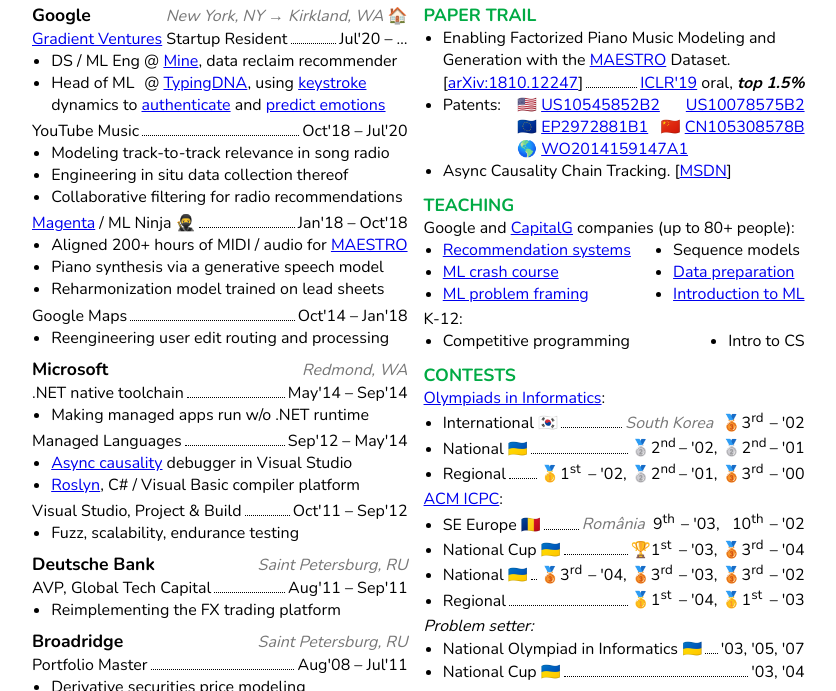
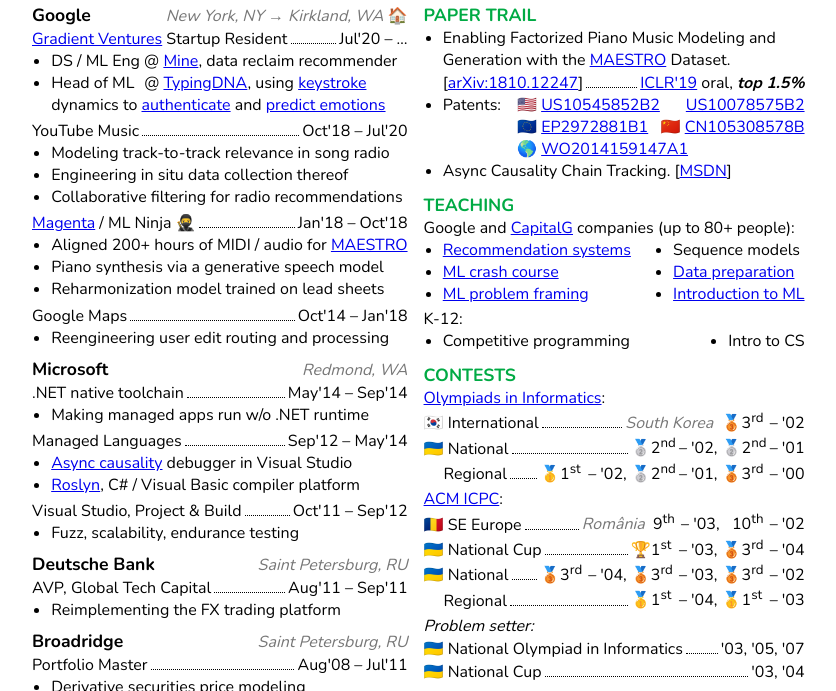
Before and after one commit to 3-1415926/3-1415926.github.io, a plain HTML site: page me.html in a window 1280 px wide. Shown: the part 72-763 px from the top of the page, without its empty margins (224-1060 px from the left). Drawn offline with nearby package versions, Linux system fonts and the light colour scheme.

Commit message:
Aligned contest flags

```diff
--- a/me.html
+++ b/me.html
@@ -9,6 +9,7 @@
       li:not(.multiline) { white-space: nowrap; }
       sup { display: inline-block; width: 1.8ch; }
       ul { margin: 0 0 .2rem; padding-left: 2ch; }
+      ul.no-bullets { list-style-type: none; padding: 0; }
       .columns { display: flex; }
       .columns>:not(.nogrow) { flex: 1 0 0; }
       .columns>:not(:last-child) { margin-right: 1rem; }
@@ -35,12 +36,14 @@
         flex: 1 0 0;
         margin: 1rem .2rem 0;
       }
+      .missing-flag { margin-left: 1.25rem; }
       .nogrow { flex: 0 0 auto; }
       .place { color: #777; font-style: italic; }
       .rows { display: flex; flex-direction: column; justify-content: space-between; }
       .subtitle { color: #0a4; font-size: 110%; margin: .1rem auto;}
       .title-contact { color: #777; font-size: 120%; }
       .title-name { font-size: 160%; font-weight: bold; }
+      /* Safari hack to accommodate headers and footers when printing */
       @supports not (touch-action: pan-up) {
         @media print {
           body { font-size: .9rem; }
@@ -292,10 +295,10 @@
         <div>
           <div class="header">Contests</div>
           <a href="https://ioinformatics.org/">Olympiads in Informatics</a>:
-          <ul>
+          <ul class="no-bullets">
             <li>
               <div class="justify">
-                <span>International <span class="emoji">&#x1f1f0;&#x1f1f7;</span></span><hr/>
+                <span><span class="emoji">&#x1f1f0;&#x1f1f7;</span> International</span><hr/>
                 <span>
                   <span class="place">South Korea&nbsp;</span>
                   &#x1f949;3<sup>rd</sup><span class="dates"> &ndash; '02</span>
@@ -303,7 +306,7 @@
               </div>
             <li>
               <div class="justify">
-                <span>National <span class="emoji">&#x1f1fa;&#x1f1e6;</span></span><hr/>
+                <span><span class="emoji">&#x1f1fa;&#x1f1e6;</span> National</span><hr/>
                 <span>
                   &#x1f948;2<sup>nd</sup><span class="dates"> &ndash; '02,</span>
                   &#x1f948;2<sup>nd</sup><span class="dates"> &ndash; '01</span>
@@ -312,7 +315,7 @@
             </li>
             <li>
               <div class="justify">
-                Regional<hr/>
+                <span class="missing-flag">Regional</span><hr/>
                 <span>
                   &#x1f947;1<sup>st</sup><span class="dates"> &ndash; '02,</span>
                   &#x1f948;2<sup>nd</sup><span class="dates"> &ndash; '01,</span>
@@ -322,10 +325,10 @@
             </li>
           </ul>
           <a href="https://icpc.global/">ACM ICPC</a>:
-          <ul>
+          <ul class="no-bullets">
             <li>
               <div class="justify">
-                <span>SE Europe <span class="emoji">&#x1f1f7;&#x1f1f4;</span></span><hr/>
+                <span><span class="emoji">&#x1f1f7;&#x1f1f4;</span> SE Europe</span><hr/>
                 <span>
                   <span class="place">România&nbsp;</span>
                   9<sup>th</sup><span class="dates"> &ndash; '03,</span>
@@ -335,7 +338,7 @@
             </li>
             <li>
               <div class="justify">
-                <span>National Cup <span class="emoji">&#x1f1fa;&#x1f1e6;</span></span><hr/>
+                <span><span class="emoji">&#x1f1fa;&#x1f1e6;</span> National Cup</span><hr/>
                 <span>
                   &#x1f3c6;1<sup>st</sup><span class="dates"> &ndash; '03,</span>
                   &#x1f949;3<sup>rd</sup><span class="dates"> &ndash; '04</span>
@@ -344,7 +347,7 @@
             </li>
             <li>
               <div class="justify">
-                <span>National <span class="emoji">&#x1f1fa;&#x1f1e6;</span></span><hr/>
+                <span><span class="emoji">&#x1f1fa;&#x1f1e6;</span> National</span><hr/>
                 <span>
                   &#x1f949;3<sup>rd</sup><span class="dates"> &ndash; '04,</span>
                   &#x1f949;3<sup>rd</sup><span class="dates"> &ndash; '03,</span>
@@ -354,7 +357,7 @@
             </li>
             <li>
               <div class="justify">
-                Regional<hr/>
+                <span class="missing-flag">Regional</span><hr/>
                 <span>
                   &#x1f947;1<sup>st</sup><span class="dates"> &ndash; '04,</span>
                   &#x1f947;1<sup>st</sup><span class="dates"> &ndash; '03</span>
@@ -363,16 +366,16 @@
             </li>
           </ul>
           <i>Problem setter:</i>
-          <ul>
+          <ul class="no-bullets">
             <li>
               <div class="justify">
-                <span>National Olympiad in Informatics <span class="emoji">&#x1f1fa;&#x1f1e6;</span></span><hr/>
+                <span><span class="emoji">&#x1f1fa;&#x1f1e6;</span> National Olympiad in Informatics</span><hr/>
                 <span class="dates">'03, '05, '07</span>
               </div>
             </li>
             <li>
               <div class="justify">
-                <span>National Cup <span class="emoji">&#x1f1fa;&#x1f1e6;</span></span><hr/>
+                <span><span class="emoji">&#x1f1fa;&#x1f1e6;</span> National Cup</span><hr/>
                 <span class="dates">'03, '04</span>
               </div>
             </li>
```
